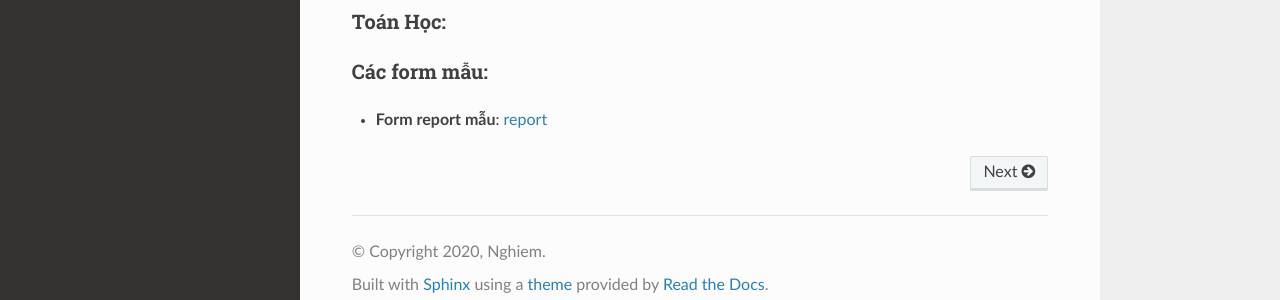
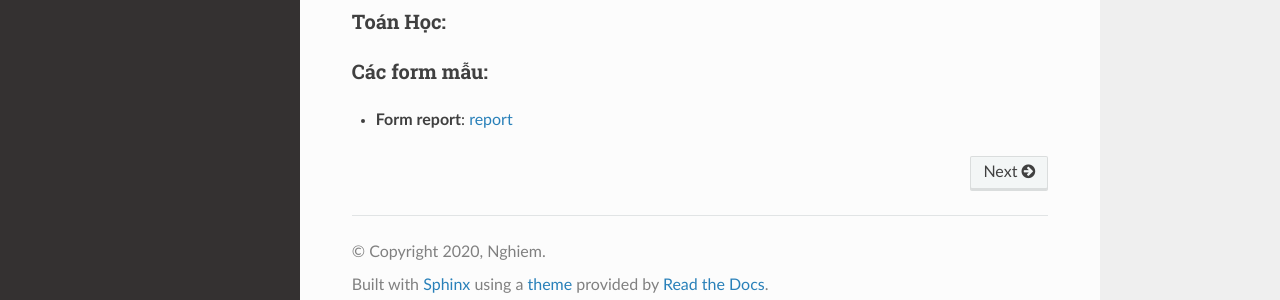
Before and after one commit to nghiemkythu/demoo, a Sphinx documentation site: the page built from docs/source/index.rst, in a window 1280 px wide and 953 px high. Shown: the part 632-932 px from the top of the window. Built offline with Sphinx 7.4.7 and the Read the Docs theme 2.0.0, drawn with Linux system fonts in a browser that asks for light colours.

Commit message:
'hoctap'

```diff
--- a/docs/source/index.rst
+++ b/docs/source/index.rst
@@ -43,7 +43,7 @@ Toán Học:
 Các form mẫu:
 ~~~~~~~~~~~~~
 
-* **Form report mẫu**: :doc:`report</Các-form-mẫu/documentation>`
+* **Form report**: :doc:`report</Các-form-mẫu/documentation>`
 
 .. toctree::
    :maxdepth: 2
```
